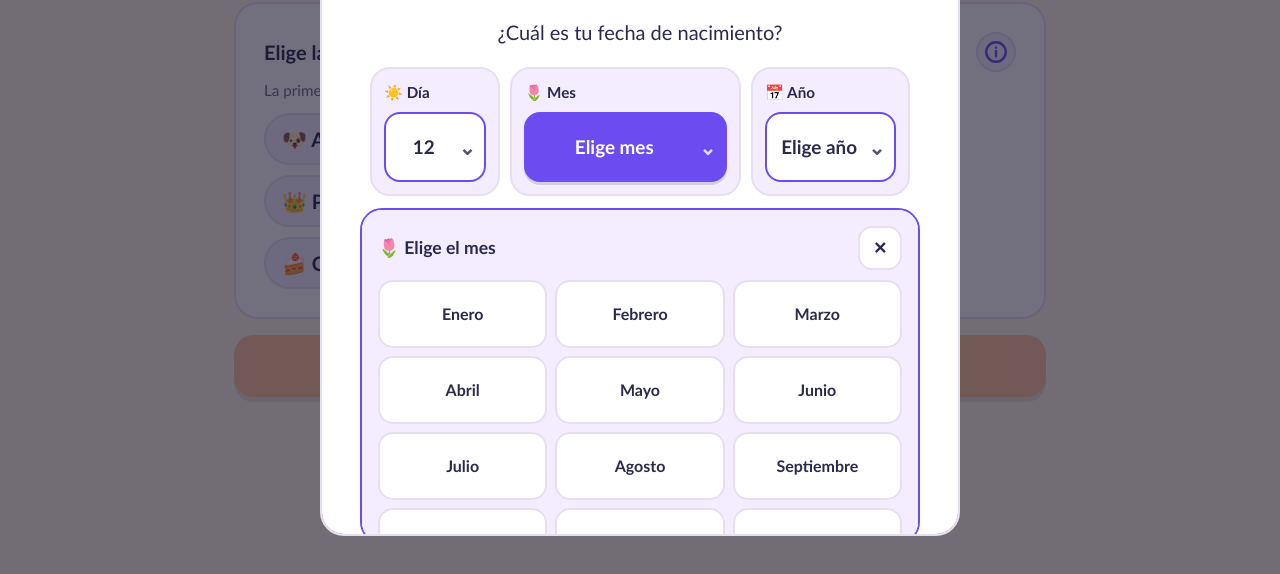
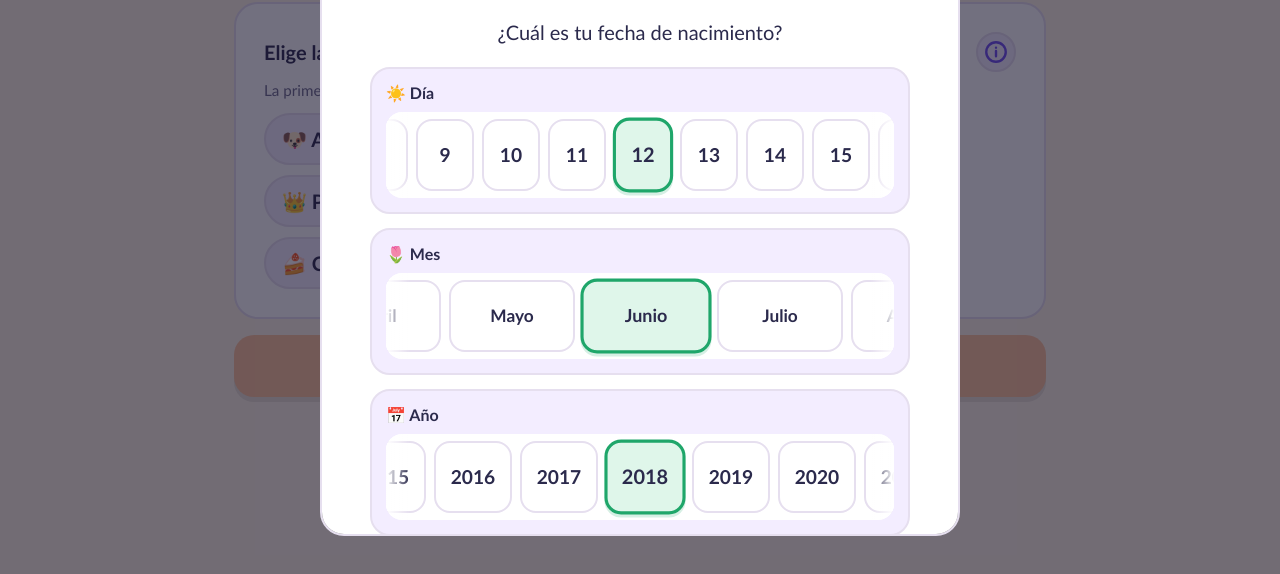
Before and after one commit to juanandeval/cuentitis-dev, a plain HTML site: page index.html in a window 1280 px wide. Both pictures are taken after a click on the button "12". Shown: the part 208-782 px from the top of the page. Drawn offline with Linux system fonts and the light colour scheme.

Commit message:
Cambiar fecha de nacimiento a ruedas horizontales deslizables

```diff
--- a/index.html
+++ b/index.html
@@ -103,30 +103,26 @@ dialog{overflow:auto}
 .fld label{display:block;font-weight:700;margin-bottom:4px}
 .fld select,.fld textarea,.fld input{width:100%;font:inherit;color:var(--ink);background:var(--card);border:2px solid var(--line);border-radius:14px;padding:10px 12px}
 .fld textarea{resize:vertical}
-/* Selector infantil táctil: botones grandes y panel de opciones propio. */
-.birth-pickers{display:grid;grid-template-columns:.82fr 1.45fr 1fr;gap:10px;max-width:540px;margin:18px auto 12px}
-.birth-picker{min-width:0;padding:10px;background:var(--chip);border:2px solid var(--line);border-radius:20px;text-align:left}
-.birth-picker-label{display:block;margin:0 0 8px;font-weight:900;font-size:.95rem}
-.birth-picker-trigger{display:flex;align-items:center;justify-content:space-between;gap:6px;width:100%;min-height:64px;padding:10px 9px;border:2px solid var(--pri);border-radius:16px;background:var(--card);color:var(--ink);font:inherit;font-size:1.08rem;font-weight:900;text-align:center;cursor:pointer;touch-action:manipulation;-webkit-tap-highlight-color:transparent}
-.birth-picker-trigger[aria-expanded="true"]{background:var(--pri);color:var(--priink);box-shadow:0 3px 0 rgba(43,42,76,.16)}
-.birth-picker-trigger>span:first-child{flex:1;min-width:0;overflow-wrap:anywhere}
-.birth-chevron{font-size:1.25rem;line-height:1;opacity:.8}
-.birth-options{margin:12px auto 18px;max-width:560px;padding:12px;border:2px solid var(--pri);border-radius:22px;background:var(--chip);max-height:42vh;min-height:110px;overflow-y:auto;overscroll-behavior:contain}
-.birth-options-head{display:flex;align-items:center;justify-content:space-between;gap:10px;margin:0 0 10px}
-.birth-options-head h3{margin:0;font-size:1.1rem}
-.birth-options-close{flex:none;width:44px;height:44px;border:2px solid var(--line);border-radius:14px;background:var(--card);color:var(--ink);font:inherit;font-weight:900;font-size:1.05rem;cursor:pointer;touch-action:manipulation}
-.birth-options-grid{display:grid;gap:8px}
-.birth-options-grid.days{grid-template-columns:repeat(7,minmax(0,1fr))}
-.birth-options-grid.months{grid-template-columns:repeat(3,minmax(0,1fr))}
-.birth-options-grid.years{grid-template-columns:repeat(4,minmax(0,1fr))}
-.birth-option{display:flex;align-items:center;justify-content:center;min-width:0;min-height:56px;padding:8px 4px;border:2px solid var(--line);border-radius:15px;background:var(--card);color:var(--ink);font:inherit;font-size:1.06rem;font-weight:900;text-align:center;cursor:pointer;touch-action:manipulation;-webkit-tap-highlight-color:transparent;transition:transform .08s,border-color .08s,background .08s}
-.birth-options-grid.months .birth-option{min-height:62px;font-size:1rem}
-.birth-options-grid.years .birth-option{min-height:62px;font-size:1.1rem}
-.birth-option:active{transform:scale(.96)}
-.birth-option[aria-pressed="true"]{border-color:var(--ok);background:var(--okbg);color:var(--ink);box-shadow:inset 0 0 0 1px var(--ok)}
-@media(min-width:600px){.birth-picker{padding:12px}.birth-picker-trigger{min-height:70px;font-size:1.18rem}.birth-options{padding:16px}.birth-option{min-height:62px;font-size:1.15rem}.birth-options-grid.months .birth-option,.birth-options-grid.years .birth-option{min-height:68px}}
-@media(max-width:480px){.birth-options-grid.days{grid-template-columns:repeat(5,minmax(0,1fr))}}
-@media(max-width:380px){.birth-pickers{gap:6px}.birth-picker{padding:7px}.birth-picker-label{font-size:.82rem}.birth-picker-trigger{min-height:58px;padding:8px 5px;font-size:.96rem}.birth-chevron{font-size:1rem}.birth-options{padding:9px}.birth-options-grid{gap:6px}.birth-option{min-height:48px;padding:5px 2px;font-size:.95rem;border-radius:12px}.birth-options-grid.months .birth-option{font-size:.9rem;min-height:54px}.birth-options-grid.years .birth-option{min-height:54px}}
+/* Selector horizontal táctil: tres ruedas con el valor activo centrado. */
+.birth-wheel-set{display:grid;gap:12px;max-width:540px;margin:18px auto 8px}
+.birth-wheel-row{min-width:0;padding:10px 10px 12px;background:var(--chip);border:2px solid var(--line);border-radius:20px;text-align:left}
+.birth-picker-label{display:block;margin:0 0 7px;font-weight:900;font-size:1rem}
+.birth-wheel-shell{position:relative;overflow:hidden;border-radius:16px;background:var(--card)}
+.birth-wheel-shell::before,.birth-wheel-shell::after{content:"";position:absolute;z-index:2;top:0;bottom:0;width:24px;pointer-events:none}
+.birth-wheel-shell::before{left:0;background:linear-gradient(90deg,var(--card),transparent)}
+.birth-wheel-shell::after{right:0;background:linear-gradient(270deg,var(--card),transparent)}
+.birth-wheel{position:relative;display:flex;align-items:center;gap:8px;width:100%;overflow-x:auto;overflow-y:hidden;padding:7px calc(50% - (var(--wheel-item-width)/2));scroll-snap-type:x mandatory;scroll-padding-inline:50%;overscroll-behavior-x:contain;-webkit-overflow-scrolling:touch;touch-action:pan-x;scrollbar-width:none}
+.birth-wheel::-webkit-scrollbar{display:none}
+.birth-wheel.days{--wheel-item-width:58px}
+.birth-wheel.months{--wheel-item-width:126px}
+.birth-wheel.years{--wheel-item-width:78px}
+.birth-wheel-item{display:flex;flex:0 0 var(--wheel-item-width);align-items:center;justify-content:center;min-width:0;min-height:66px;padding:8px 5px;border:2px solid var(--line);border-radius:16px;background:var(--card);color:var(--ink);font:inherit;font-size:1.12rem;font-weight:900;text-align:center;white-space:nowrap;cursor:pointer;scroll-snap-align:center;touch-action:pan-x;-webkit-tap-highlight-color:transparent;transition:transform .08s,border-color .1s,background .1s}
+.birth-wheel.months .birth-wheel-item{font-size:1rem}
+.birth-wheel-item:active{transform:scale(.96)}
+.birth-wheel-item[aria-pressed="true"]{border:3px solid var(--ok);background:var(--okbg);color:var(--ink);box-shadow:0 3px 0 rgba(31,166,106,.18);transform:scale(1.04)}
+.birth-wheel-hint{margin:6px auto 12px;text-align:center}
+@media(min-width:600px){.birth-wheel-set{gap:14px}.birth-wheel-row{padding:12px 14px 14px}.birth-wheel-item{min-height:72px;font-size:1.2rem}.birth-wheel.months .birth-wheel-item{font-size:1.08rem}}
+@media(max-width:380px){.birth-wheel-set{gap:9px}.birth-wheel-row{padding:8px 7px 10px}.birth-picker-label{font-size:.9rem}.birth-wheel{gap:6px;padding-top:6px;padding-bottom:6px}.birth-wheel.days{--wheel-item-width:52px}.birth-wheel.months{--wheel-item-width:112px}.birth-wheel.years{--wheel-item-width:70px}.birth-wheel-item{min-height:58px;font-size:1rem;border-radius:14px}.birth-wheel.months .birth-wheel-item{font-size:.94rem}.birth-wheel-shell::before,.birth-wheel-shell::after{width:16px}}
 dialog h3{font-size:1.05rem;margin:1.1em 0 .3em}
 dialog ul{margin:.2em 0 0;padding-left:1.2em}
 dialog li{margin:.35em 0}
@@ -225,33 +221,27 @@ dialog::backdrop{background:rgba(20,18,43,.6)}
     <h2 id="agetitle" tabindex="-1" autofocus>¡Hola! Soy Cuentitis</h2>
     <p id="birthIntro"><b>¿Cuál es tu fecha de nacimiento?</b></p>
     <form id="birthForm">
-      <div class="birth-pickers" role="group" aria-label="Fecha de nacimiento">
-        <div class="birth-picker">
+      <div class="birth-wheel-set" role="group" aria-label="Fecha de nacimiento">
+        <div class="birth-wheel-row">
           <span class="birth-picker-label">☀️ Día</span>
-          <button class="birth-picker-trigger" id="chooseBirthDay" type="button" aria-controls="birthOptions" aria-expanded="false">
-            <span id="birthDayValue">Elige día</span><span class="birth-chevron" aria-hidden="true">⌄</span>
-          </button>
+          <div class="birth-wheel-shell">
+            <div class="birth-wheel days" id="birthDayWheel" role="group" aria-label="Día de nacimiento"></div>
+          </div>
         </div>
-        <div class="birth-picker">
+        <div class="birth-wheel-row">
           <span class="birth-picker-label">🌷 Mes</span>
-          <button class="birth-picker-trigger" id="chooseBirthMonth" type="button" aria-controls="birthOptions" aria-expanded="false">
-            <span id="birthMonthValue">Elige mes</span><span class="birth-chevron" aria-hidden="true">⌄</span>
-          </button>
+          <div class="birth-wheel-shell">
+            <div class="birth-wheel months" id="birthMonthWheel" role="group" aria-label="Mes de nacimiento"></div>
+          </div>
         </div>
-        <div class="birth-picker">
+        <div class="birth-wheel-row">
           <span class="birth-picker-label">📅 Año</span>
-          <button class="birth-picker-trigger" id="chooseBirthYear" type="button" aria-controls="birthOptions" aria-expanded="false">
-            <span id="birthYearValue">Elige año</span><span class="birth-chevron" aria-hidden="true">⌄</span>
-          </button>
+          <div class="birth-wheel-shell">
+            <div class="birth-wheel years" id="birthYearWheel" role="group" aria-label="Año de nacimiento"></div>
+          </div>
         </div>
       </div>
-      <section class="birth-options" id="birthOptions" aria-label="Opciones de fecha de nacimiento" hidden>
-        <div class="birth-options-head">
-          <h3 id="birthOptionsTitle" tabindex="-1">Elige el día</h3>
-          <button class="birth-options-close" id="birthOptionsClose" type="button" aria-label="Cerrar opciones">✕</button>
-        </div>
-        <div class="birth-options-grid days" id="birthOptionsGrid"></div>
-      </section>
+      <p class="hint birth-wheel-hint">Desliza cada fila a izquierda o derecha. El dato del centro es el seleccionado.</p>
       <p class="hint" id="birthHelp">Calcularé tu edad automáticamente para elegir las lecturas adecuadas.</p>
       <p class="hint" id="birthError" role="alert" style="color:var(--bad)" hidden></p>
       <button class="big pri" id="birthSave" type="submit">¡Empezar!</button>
@@ -390,72 +380,122 @@ function loadBirthProfile(){
   }
 }
 const MONTH_NAMES=["enero","febrero","marzo","abril","mayo","junio","julio","agosto","septiembre","octubre","noviembre","diciembre"];
-let birthParts={day:0,month:0,year:0},activeBirthPicker=null;
+let birthParts={day:15,month:6,year:0},birthWheelTimers={},birthWheelFrames={},birthWheelsBound=false;
+function availableBirthYears(){
+  const currentYear=new Date().getFullYear();
+  const savedYear=birthDate?Number(birthDate.slice(0,4)):0;
+  const firstYear=Math.min(currentYear-12,savedYear||currentYear-12);
+  const lastYear=currentYear-5;
+  const years=[];
+  for(let year=firstYear;year<=lastYear;year++)years.push(year);
+  return years;
+}
 function birthDaysInMonth(){
-  if(!birthParts.month)return 31;
-  return new Date(birthParts.year||2000,birthParts.month,0).getDate();
+  return new Date(birthParts.year||2000,birthParts.month||1,0).getDate();
 }
 function normalizeBirthDay(){
-  const max=birthDaysInMonth();
-  if(birthParts.day>max)birthParts.day=max;
+  birthParts.day=Math.min(Math.max(1,Number(birthParts.day)||15),birthDaysInMonth());
 }
-function updateBirthPickerValues(){
-  $("birthDayValue").textContent=birthParts.day?String(birthParts.day):"Elige día";
-  const month=birthParts.month?MONTH_NAMES[birthParts.month-1]:"";
-  $("birthMonthValue").textContent=month?month.charAt(0).toUpperCase()+month.slice(1):"Elige mes";
-  $("birthYearValue").textContent=birthParts.year?String(birthParts.year):"Elige año";
+function birthWheelId(kind){return "birth"+kind.charAt(0).toUpperCase()+kind.slice(1)+"Wheel"}
+function birthWheelOptions(kind){
+  if(kind==="day")return Array.from({length:birthDaysInMonth()},(_,i)=>({value:i+1,label:String(i+1)}));
+  if(kind==="month")return MONTH_NAMES.map((name,i)=>({value:i+1,label:name.charAt(0).toUpperCase()+name.slice(1)}));
+  return availableBirthYears().map(year=>({value:year,label:String(year)}));
 }
-function setActiveBirthPicker(kind){
-  activeBirthPicker=kind;
-  ["day","month","year"].forEach(part=>{
-    const button=$("chooseBirth"+part.charAt(0).toUpperCase()+part.slice(1));
-    button.setAttribute("aria-expanded",String(part===kind));
-  });
+function centerBirthWheelItem(kind,behavior){
+  const wheel=$(birthWheelId(kind));
+  const selected=String(birthParts[kind]);
+  const item=[...wheel.children].find(el=>el.dataset.value===selected);
+  if(!item)return;
+  const wheelRect=wheel.getBoundingClientRect(),itemRect=item.getBoundingClientRect();
+  const left=wheel.scrollLeft+(itemRect.left-wheelRect.left)-(wheel.clientWidth-item.clientWidth)/2;
+  wheel.scrollTo({left,behavior:behavior||"auto"});
 }
-function closeBirthPicker(){
-  activeBirthPicker=null;
-  $("birthOptions").hidden=true;
-  ["day","month","year"].forEach(part=>{
-    $("chooseBirth"+part.charAt(0).toUpperCase()+part.slice(1)).setAttribute("aria-expanded","false");
-  });
+function updateBirthWheelSelection(kind){
+  const wheel=$(birthWheelId(kind)),selected=String(birthParts[kind]);
+  [...wheel.children].forEach(item=>item.setAttribute("aria-pressed",String(item.dataset.value===selected)));
 }
-function showBirthPicker(kind){
-  setActiveBirthPicker(kind);
-  const grid=$("birthOptionsGrid");
-  grid.innerHTML="";
-  grid.className="birth-options-grid "+(kind==="day"?"days":kind==="month"?"months":"years");
-  $("birthOptionsTitle").textContent=kind==="day"?"☀️ Elige el día":kind==="month"?"🌷 Elige el mes":"📅 Elige el año";
-  let options=[];
-  if(kind==="day"){
-    options=Array.from({length:birthDaysInMonth()},(_,i)=>({value:i+1,label:String(i+1)}));
-  }else if(kind==="month"){
-    options=MONTH_NAMES.map((name,i)=>({value:i+1,label:name.charAt(0).toUpperCase()+name.slice(1)}));
-  }else{
-    const currentYear=new Date().getFullYear();
-    const savedYear=birthDate?Number(birthDate.slice(0,4)):0;
-    const firstYear=Math.min(currentYear-12,savedYear||currentYear-12);
-    const lastYear=currentYear-5;
-    for(let year=lastYear;year>=firstYear;year--)options.push({value:year,label:String(year)});
-  }
-  options.forEach(option=>{
+function renderBirthWheel(kind,center){
+  const wheel=$(birthWheelId(kind));
+  wheel.innerHTML="";
+  birthWheelOptions(kind).forEach(option=>{
     const button=document.createElement("button");
     button.type="button";
-    button.className="birth-option";
+    button.className="birth-wheel-item";
     button.textContent=option.label;
-    const selected=Number(birthParts[kind])===option.value;
-    button.setAttribute("aria-pressed",String(selected));
-    button.onclick=()=>selectBirthOption(kind,option.value);
-    grid.appendChild(button);
+    button.dataset.value=String(option.value);
+    button.setAttribute("aria-pressed",String(Number(birthParts[kind])===option.value));
+    button.setAttribute("aria-label",kind==="month"?option.label:kind==="day"?"Día "+option.label:"Año "+option.label);
+    button.onclick=()=>selectBirthWheelValue(kind,option.value);
+    wheel.appendChild(button);
   });
-  $("birthOptions").hidden=false;
+  if(center)requestAnimationFrame(()=>centerBirthWheelItem(kind,"auto"));
 }
-function selectBirthOption(kind,value){
-  birthParts[kind]=value;
+function selectBirthWheelValue(kind,value){
+  birthParts[kind]=Number(value);
+  if(kind==="month"||kind==="year"){
+    normalizeBirthDay();
+    renderBirthWheel("day",true);
+  }
+  updateBirthWheelSelection(kind);
+  centerBirthWheelItem(kind,"smooth");
+}
+function nearestBirthWheelValue(kind){
+  const wheel=$(birthWheelId(kind)),center=wheel.getBoundingClientRect().left+wheel.clientWidth/2;
+  let nearest=null,distance=Infinity;
+  [...wheel.children].forEach(item=>{
+    const rect=item.getBoundingClientRect(),d=Math.abs(rect.left+rect.width/2-center);
+    if(d<distance){distance=d;nearest=item}
+  });
+  return nearest?Number(nearest.dataset.value):null;
+}
+function bindBirthWheel(kind){
+  const wheel=$(birthWheelId(kind));
+  wheel.addEventListener("scroll",()=>{
+    if(!birthWheelFrames[kind]){
+      birthWheelFrames[kind]=requestAnimationFrame(()=>{
+        const value=nearestBirthWheelValue(kind);
+        if(value!==null)birthParts[kind]=value;
+        updateBirthWheelSelection(kind);
+        birthWheelFrames[kind]=0;
+      });
+    }
+    clearTimeout(birthWheelTimers[kind]);
+    birthWheelTimers[kind]=setTimeout(()=>{
+      const value=nearestBirthWheelValue(kind);
+      if(value!==null)birthParts[kind]=value;
+      if(kind==="month"||kind==="year"){
+        const oldDay=birthParts.day;
+        normalizeBirthDay();
+        if(oldDay!==birthParts.day)renderBirthWheel("day",true);
+      }
+      updateBirthWheelSelection(kind);
+    },140);
+  },{passive:true});
+}
+function bindBirthWheels(){
+  if(birthWheelsBound)return;
+  ["day","month","year"].forEach(bindBirthWheel);
+  birthWheelsBound=true;
+}
+function fillBirthWheels(value){
+  const parts=value?value.split("-").map(Number):[];
+  const years=availableBirthYears();
+  birthParts={
+    day:parts[2]||15,
+    month:parts[1]||6,
+    year:parts[0]||years[Math.floor(years.length/2)]||new Date().getFullYear()-8
+  };
   normalizeBirthDay();
-  updateBirthPickerValues();
-  if(kind==="day")showBirthPicker("month");
-  else if(kind==="month")showBirthPicker("year");
-  else closeBirthPicker();
+  renderBirthWheel("day",false);
+  renderBirthWheel("month",false);
+  renderBirthWheel("year",false);
+  requestAnimationFrame(()=>{
+    centerBirthWheelItem("day","auto");
+    centerBirthWheelItem("month","auto");
+    centerBirthWheelItem("year","auto");
+  });
+  bindBirthWheels();
 }
 function saveBirthDate(event){
   event.preventDefault();
@@ -491,19 +531,12 @@ function saveBirthDate(event){
 function openAge(){
   $("agetitle").textContent=birthDate?"Fecha de nacimiento":"¡Hola! Soy Cuentitis";
   $("birthIntro").textContent=birthDate?"Puedes actualizar la fecha de nacimiento para ajustar la edad y las lecturas.":"¿Cuál es tu fecha de nacimiento?";
-  const parts=birthDate?birthDate.split("-").map(Number):[];
-  birthParts={day:parts[2]||0,month:parts[1]||0,year:parts[0]||0};
-  updateBirthPickerValues();
-  closeBirthPicker();
+  fillBirthWheels(birthDate);
   $("birthError").hidden=true;
   $("birthSave").textContent=birthDate?"Guardar cambios":"¡Empezar!";
   $("ageModal").showModal();
   if(!birthDate)showBirthPicker("day");
 }
-$("chooseBirthDay").onclick=()=>showBirthPicker("day");
-$("chooseBirthMonth").onclick=()=>showBirthPicker("month");
-$("chooseBirthYear").onclick=()=>showBirthPicker("year");
-$("birthOptionsClose").onclick=closeBirthPicker;
 function openBirthday(){
   const age=birthdayPendingAge;
   if(age===null)return;
@@ -694,7 +727,6 @@ $("ageChange").onclick=()=>{$("parentModal").close();openAge()};
 $("ageModal").addEventListener("cancel",e=>e.preventDefault());
 $("birthdayModal").addEventListener("cancel",e=>e.preventDefault());
 $("birthForm").addEventListener("submit",saveBirthDate);
-$("birthOptionsClose").onclick=closeBirthPicker;
 $("acceptBirthday").onclick=acceptBirthday;
 // Comentarios beta: reenvío a correo con FormSubmit. Se usa su código aleatorio en lugar del correo, para no mostrarlo en la página.
 // Opción alternativa: clave de Web3Forms (web3forms.com). Si se rellena, se usa en lugar de FormSubmit.
```
